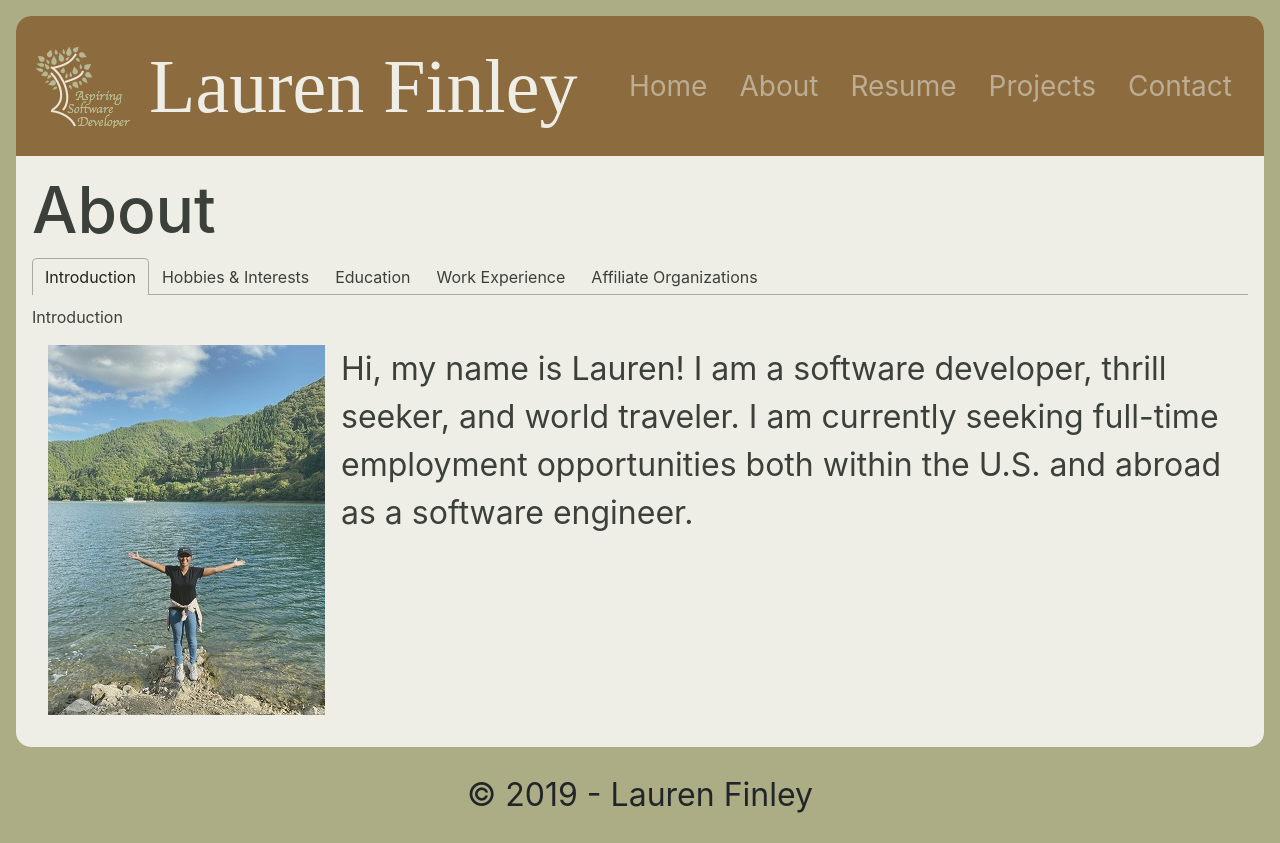
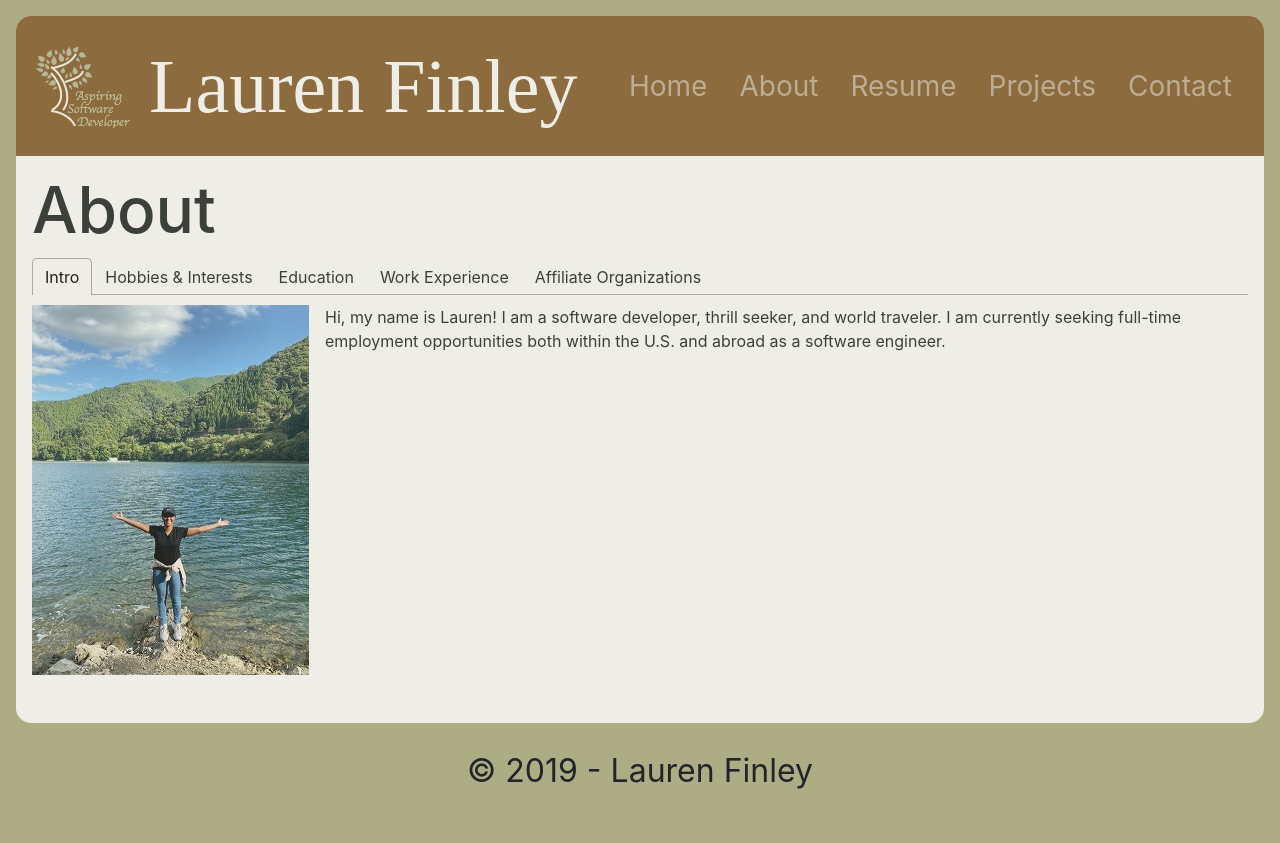
Before and after one commit to laurenoutloud/laurenoutloud.github.io, a React (Vite) app: page /about in a window 1280 px wide. After the commit the page ends 819 px from the top, so only its background shows below. Built offline with nearby package versions, Linux system fonts and the light colour scheme.

Commit message:
add tabs to about page

```diff
--- a/src/css/About.css
+++ b/src/css/About.css
@@ -6,3 +6,7 @@
 .about-image{
     margin-right: 1em;
 }
+
+.about .introduction {
+    display: flex;
+}
--- /dev/null
+++ b/src/documents/aboutData.js
@@ -0,0 +1,25 @@
+import React from 'react';
+import naturePhoto from "../images/nature-photo.jpg";
+
+export const introduction = () => (
+    <div className="introduction">
+        <img className="about-image" src={naturePhoto} />
+        Hi, my name is Lauren! I am a software developer, thrill seeker, and world traveler. I am currently seeking full-time employment opportunities both within the U.S. and abroad as a software engineer.
+    </div>
+);
+
+export const hobbies = () => (
+    <div>Hobbies and Stuff</div>
+);
+
+export const education = () => (
+    <div>Education</div>
+);
+
+export const workExperience = () => (
+    <div>Work</div>
+);
+
+export const affiliateOrganizations = () => (
+    <div>Affiliate Orgs</div>
+);
--- a/src/routes/About.js
+++ b/src/routes/About.js
@@ -2,7 +2,7 @@ import React from "react";
 import "../css/About.css";
 import { Tab, Tabs, TabList, TabPanel } from "react-tabs";
 import "react-tabs/style/react-tabs.css";
-import naturePhoto from "../images/nature-photo.jpg";
+import {introduction, hobbies} from "../documents/aboutData";
 
 class About extends React.Component {
   render() {
@@ -11,28 +11,19 @@ class About extends React.Component {
         <h1>About</h1>
         <Tabs>
           <TabList>
-            <Tab>Introduction</Tab>
+            <Tab>Intro</Tab>
             <Tab>Hobbies & Interests</Tab>
             <Tab>Education</Tab>
             <Tab>Work Experience</Tab>
             <Tab>Affiliate Organizations</Tab>
           </TabList>
-          <TabPanel>Introduction</TabPanel>
-          <TabPanel>Hobbies & Interests</TabPanel>
+          <TabPanel>{introduction()}</TabPanel>
+          <TabPanel>{hobbies()}</TabPanel>
           <TabPanel>Education</TabPanel>
           <TabPanel>Work Experience</TabPanel>
           <TabPanel>Affiliate Organizations</TabPanel>
         </Tabs>
         <div className="content">
-          <div>
-            <img className="about-image" src={naturePhoto} />
-          </div>
-          <p id="education">
-            Hi, my name is Lauren! I am a software developer, thrill seeker, and
-            world traveler. I am currently seeking full-time employment
-            opportunities both within the U.S. and abroad as a software
-            engineer.
-          </p>
         </div>
       </div>
     );
```
